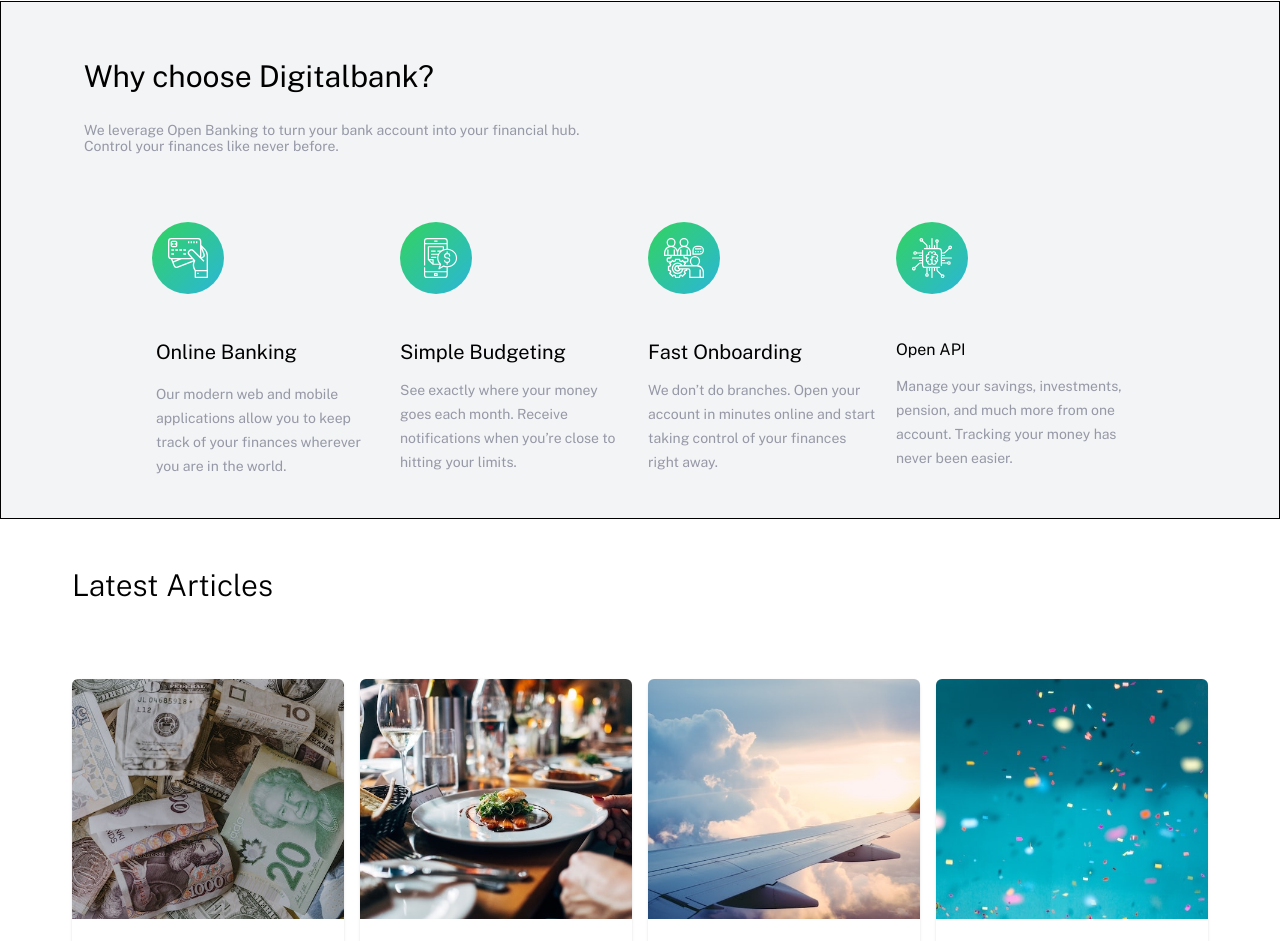
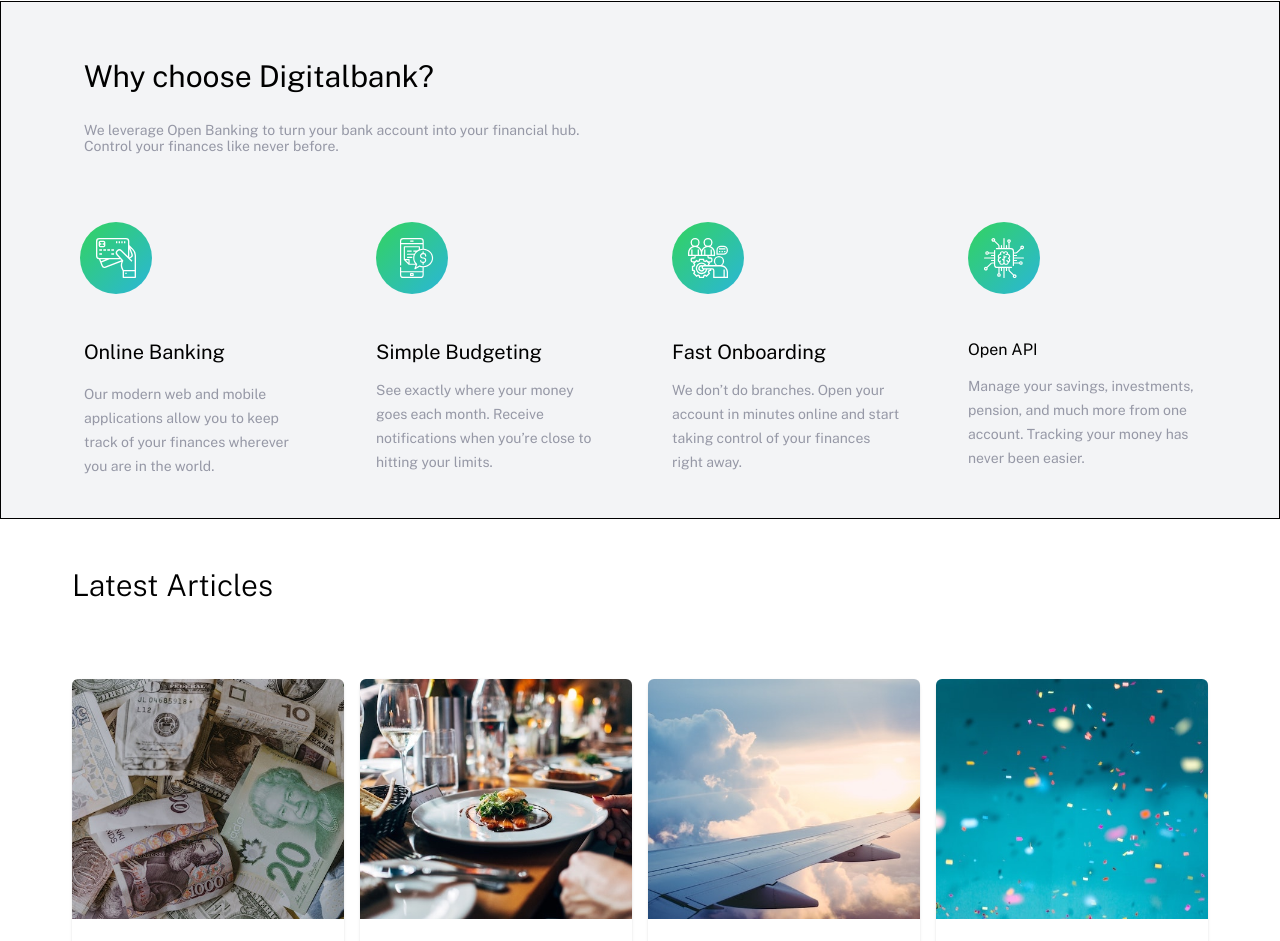
Before and after one commit to KLapitan/Digital-bank-LandingPage-FM, a React (Vite) app: page / in a window 1280 px wide. Shown: the part 863-1804 px from the top of the page. Built offline with nearby package versions, Linux system fonts and the light colour scheme.

Commit message:
gap of the services edited

```diff
--- a/src/Components/DBank-Services.jsx
+++ b/src/Components/DBank-Services.jsx
@@ -13,7 +13,7 @@
 
 {/* online banking */}
 {/* large view 2 grid */}
-<div className="grid grid-cols-1 md:grid-cols-2   lg:grid-cols-4 gap-4 ">
+<div className="grid grid-cols-1 md:grid-cols-2   lg:grid-cols-4 gap-4 lg:gap-x-16  ">
 
     <div className=" flex flex-col gap-3 w-auto items-center mt-8 lg:items-start ">
       <picture>
```
